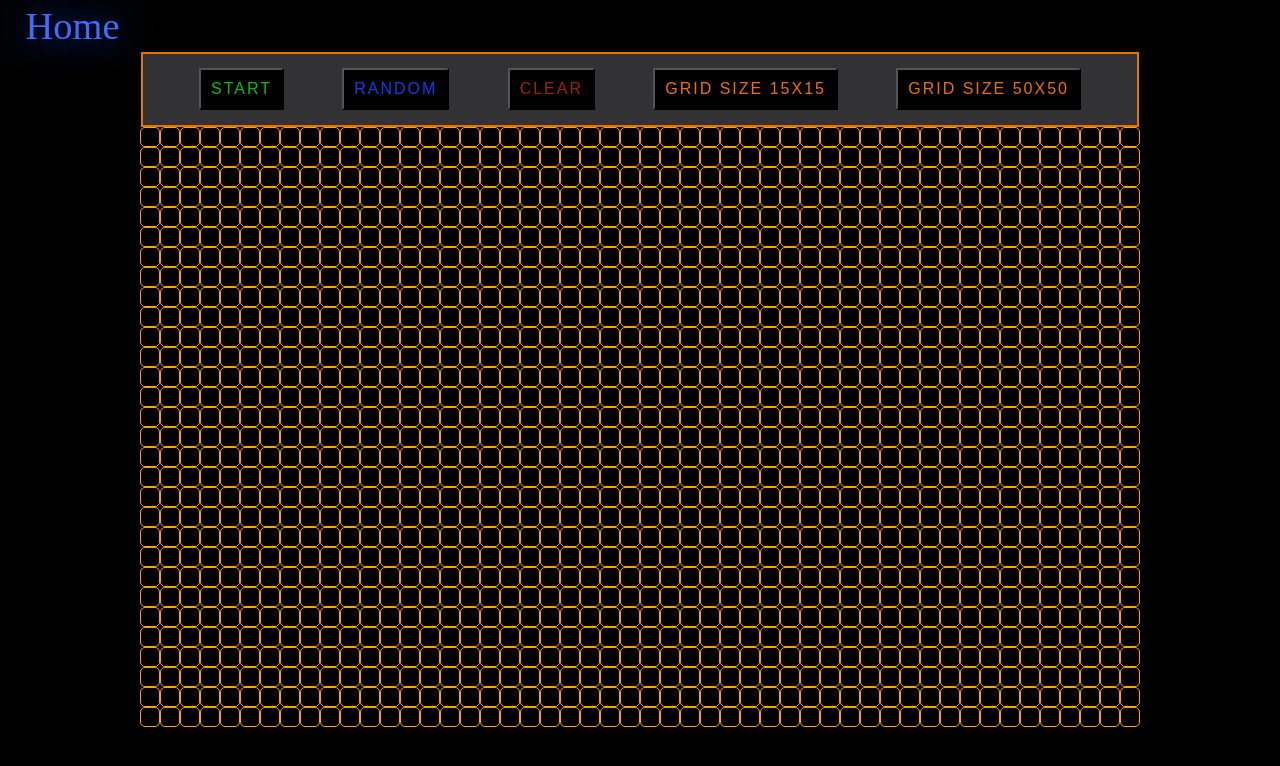
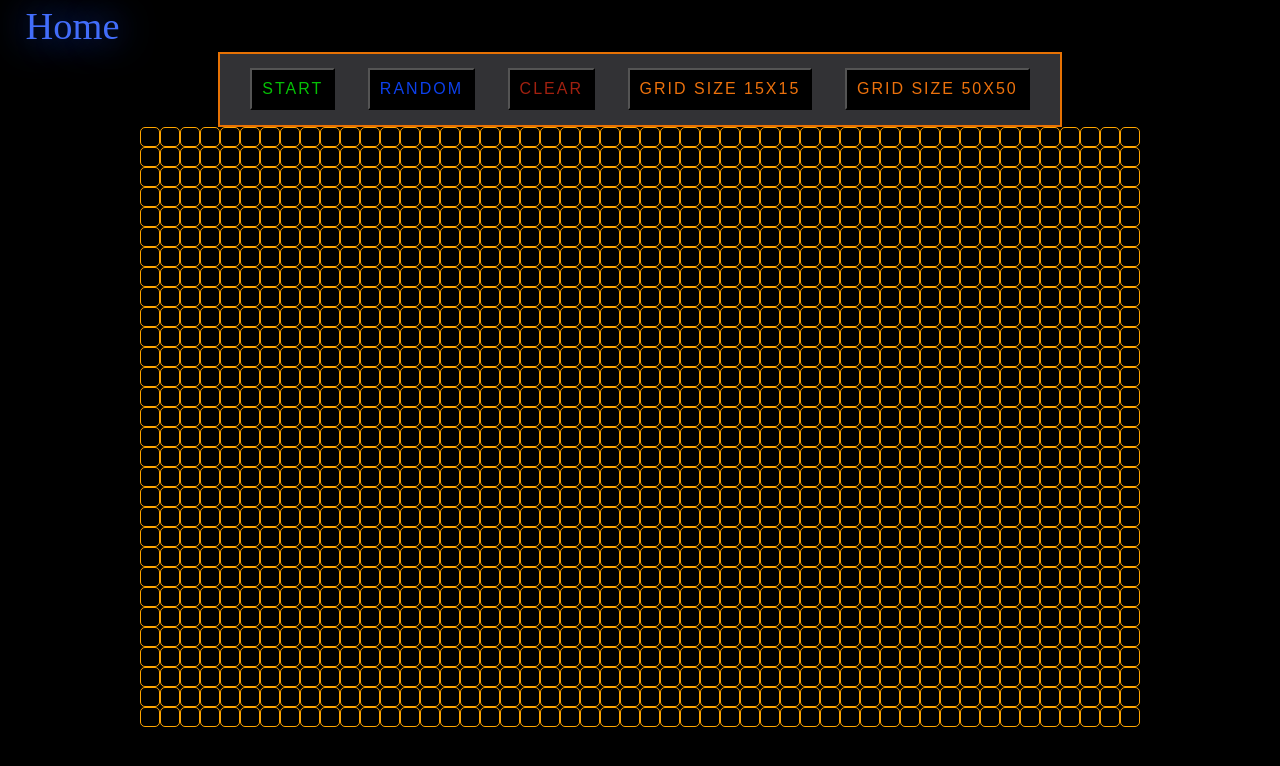
Before and after one commit to nataliastewart/Cellular_Automata, a React (Create React App) app in the folder game-of-life/: page /app in a window 1280 px wide. Shown: the top 766 px of the page. Built offline with nearby package versions, Linux system fonts and the light colour scheme; a web font is replaced by a local one.

Commit message:
Small ajusts style

```diff
--- a/game-of-life/src/styling/App.css
+++ b/game-of-life/src/styling/App.css
@@ -44,13 +44,13 @@
 }
 .wrap-buttons {
   display: flex;
-  margin-left: 11%;
+  margin-left: 17%;
   justify-content: space-evenly;
   padding-bottom: 1%;
   padding-top: 1%;
   border: 2px solid rgb(231, 114, 4);
   background-color: rgb(50, 50, 53);
-  width: 78%;
+  width: 66%;
 }
 
 .size-btn {
```
